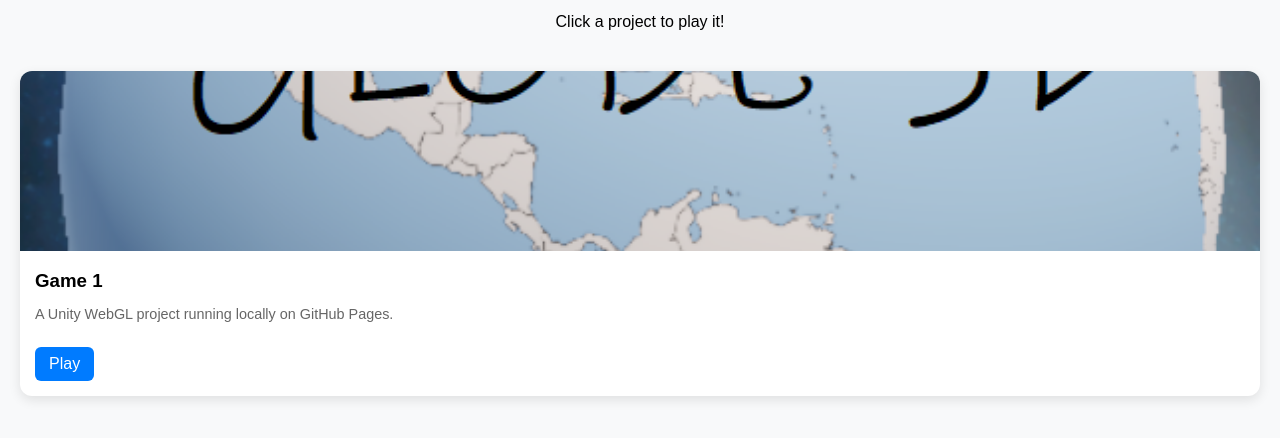
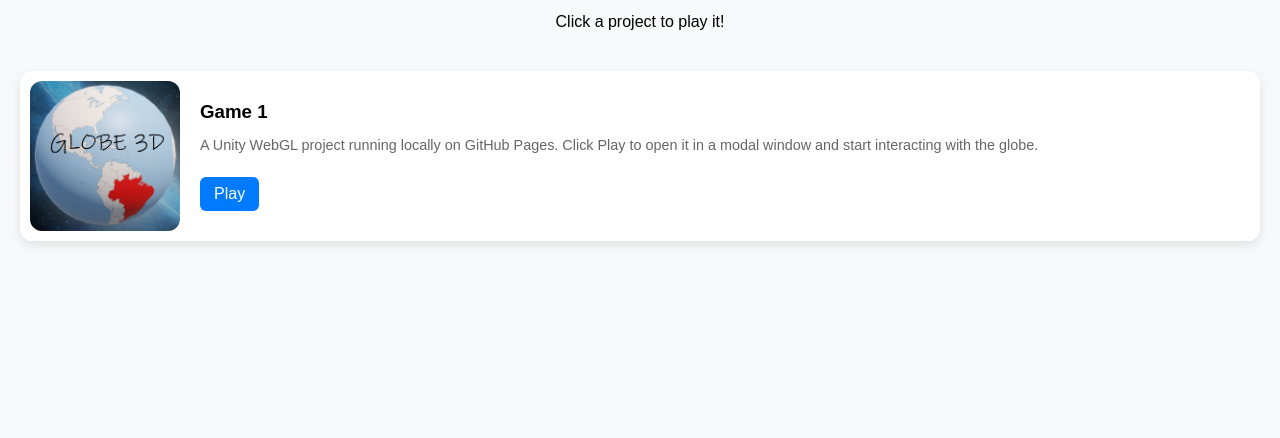
Before and after one commit to kinzaum/LearningInitiative, a plain HTML site: page index.html in a window 1280 px wide. Shown: the part 68-506 px from the top of the page. Drawn offline with Linux system fonts and the light colour scheme.

Commit message:
Update index.html

```diff
--- a/index.html
+++ b/index.html
@@ -11,19 +11,23 @@
       margin: 0;
       padding: 20px;
     }
+
     header {
       text-align: center;
       margin-bottom: 40px;
     }
+
     header h1 {
       font-size: 2.5em;
       margin: 0;
     }
+
     .grid {
       display: grid;
-      grid-template-columns: repeat(auto-fit, minmax(300px, 1fr));
+      grid-template-columns: 1fr;
       gap: 20px;
     }
+
     .card {
       background: white;
       border-radius: 12px;
@@ -31,24 +35,40 @@
       overflow: hidden;
       transition: transform 0.2s ease;
     }
+
     .card:hover {
       transform: translateY(-5px);
     }
-    .card img {
-      width: 100%;
-      height: 180px;
+
+    /* Horizontal layout */
+    .card.horizontal {
+      display: flex;
+      flex-direction: row;
+      align-items: center;
+      padding: 10px;
+    }
+
+    .card.horizontal img {
+      width: 150px;  /* square thumbnail */
+      height: 150px;
       object-fit: cover;
+      border-radius: 12px;
+      margin-right: 20px;
     }
-    .card-content {
-      padding: 15px;
+
+    .card.horizontal .card-content {
+      flex: 1;
     }
+
     .card-content h3 {
       margin: 0 0 10px;
     }
+
     .card-content p {
       font-size: 0.9em;
       color: #666;
     }
+
     .play-btn {
       display: inline-block;
       margin-top: 10px;
@@ -60,6 +80,7 @@
       transition: background 0.2s ease;
       cursor: pointer;
     }
+
     .play-btn:hover {
       background: #0056b3;
     }
@@ -73,6 +94,7 @@
       width: 100%; height: 100%;
       background: rgba(0,0,0,0.8);
     }
+
     .modal-content {
       position: relative;
       width: 90%;
@@ -82,11 +104,13 @@
       border-radius: 8px;
       overflow: hidden;
     }
+
     .modal iframe {
       width: 100%;
       height: 100%;
       border: none;
     }
+
     .close-btn {
       position: absolute;
       top: 10px;
@@ -97,6 +121,7 @@
       cursor: pointer;
       z-index: 1001;
     }
+
   </style>
 </head>
 <body>
@@ -107,11 +132,11 @@
 
   <div class="grid">
     <!-- Game 1 -->
-    <div class="card">
+    <div class="card horizontal">
       <img src="globe.png" alt="Game 1 Thumbnail" />
       <div class="card-content">
         <h3>Game 1</h3>
-        <p>A Unity WebGL project running locally on GitHub Pages.</p>
+        <p>A Unity WebGL project running locally on GitHub Pages. Click Play to open it in a modal window and start interacting with the globe.</p>
         <span class="play-btn" onclick="openModal('Game1/index.html')">Play</span>
       </div>
     </div>
```
